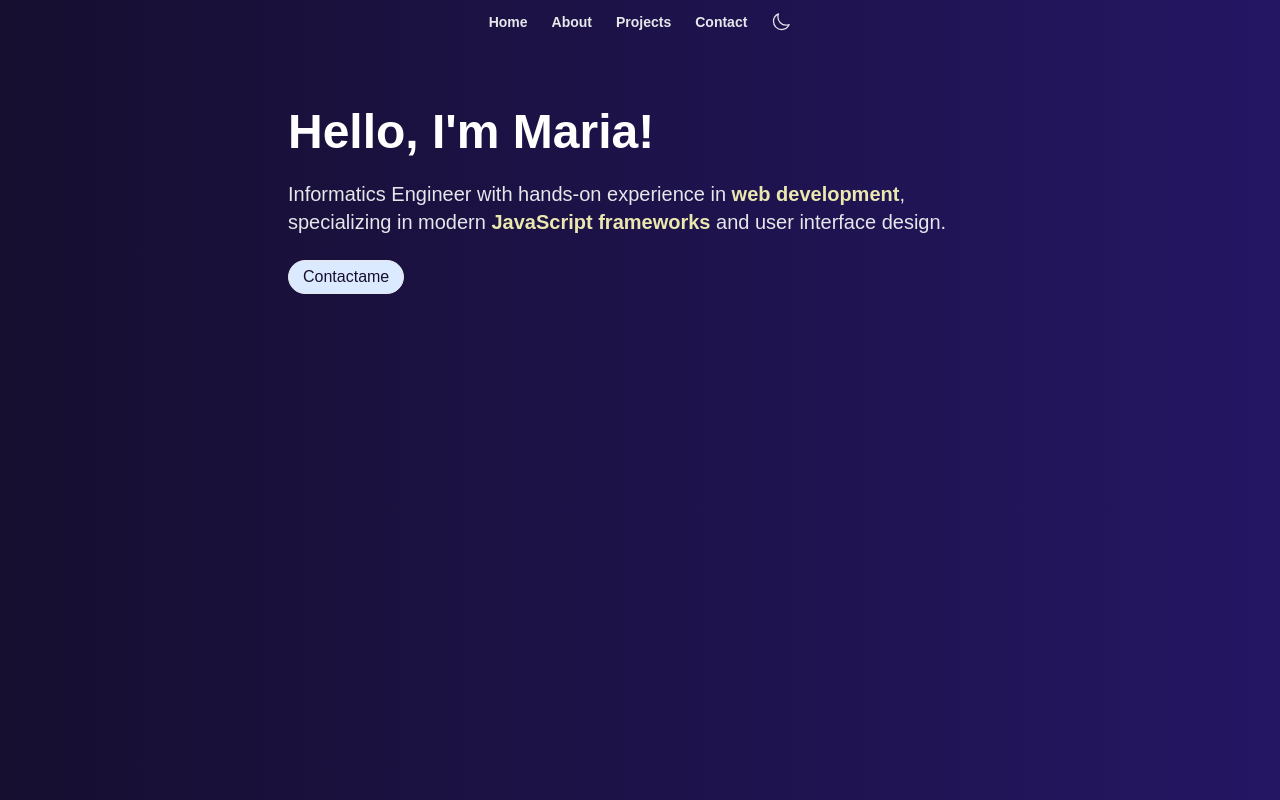
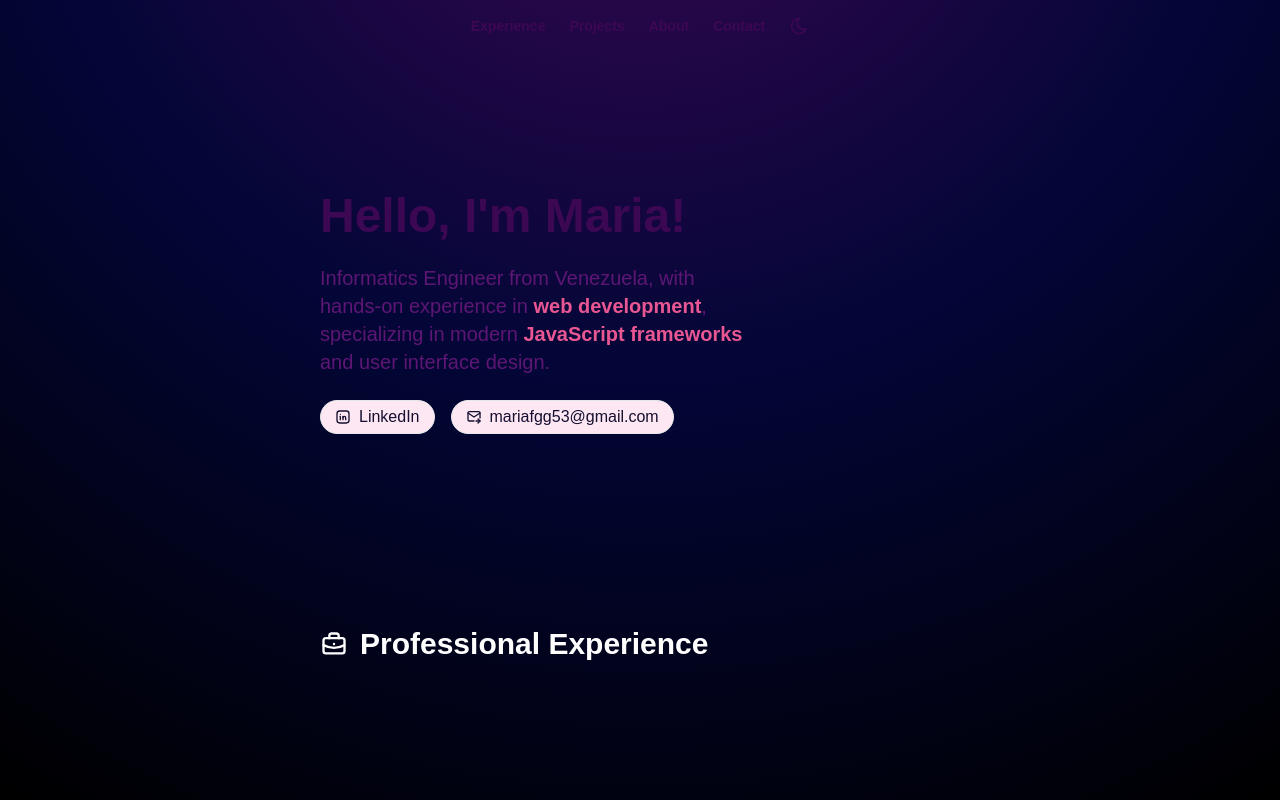
Before and after one commit to mafernandag/portfolio, a React (Create React App) app: page / in a window 1280 px wide. Built offline with nearby package versions, Linux system fonts and the light colour scheme.

Commit message:
Fixed background, palette and started implementing dark/light mode

```diff
--- a/public/index.html
+++ b/public/index.html
@@ -24,7 +24,9 @@
       work correctly both with client-side routing and a non-root public URL.
       Learn how to configure a non-root public URL by running `npm run build`.
     -->
-    <title>React App</title>
+    <title>
+      Maria Guerra's Portfolio - Informatics Engineer and Web Developer
+    </title>
   </head>
   <body>
     <noscript>You need to enable JavaScript to run this app.</noscript>
--- a/src/App.css
+++ b/src/App.css
@@ -7,5 +7,30 @@ body {
 }
 
 b {
-  @apply text-accent;
+  @apply dark:text-primary text-secondary;
 }
+
+.bg-settings {
+  height: 100vh;
+  display: flex;
+  flex-direction: column;
+  overflow: auto;
+}
+
+.bg-dark-gradient {
+  background: radial-gradient(
+    circle at 50% -30%,
+    theme('colors.dark-purple.100'),
+    theme('colors.dark-blue.50'),
+    theme('colors.black')
+  );
+}
+
+.bg-light-gradient {
+  background: white;
+  background: radial-gradient(
+    ellipse 80% 80% at 50% -20%,
+    rgba(120, 119, 198, 0.3),
+    rgba(255, 255, 255, 0)
+  );
+}
--- a/src/App.jsx
+++ b/src/App.jsx
@@ -5,23 +5,98 @@ import '@fontsource-variable/onest'
 
 export default function App() {
   return (
-    <div className="bg-gradient-to-r from-black-100 to-primary h-screen flex flex-col">
+    <div className="bg-settings bg-dark-gradient xl:px-80 lg:px-60 md:px-40 px-10">
       <Header />
-      <div className="xl:px-72 lg:px-60 md:px-40 px-10 pt-16 flex flex-col gap-y-6">
-        <h1 className="text-5xl font-bold text-white-50">Hello, I'm Maria!</h1>
-        <p className="text-xl font-medium text-white-100">
-          Informatics Engineer with hands-on experience in{' '}
-          <b>web development</b>, specializing in modern{' '}
-          <b>JavaScript frameworks </b>
-          and user interface design.
-        </p>
-        <Badge>Contactame</Badge>
-        {/*  <p className="text-xl font-medium mt-4 text-white-100">
+      <div className="flex flex-col gap-y-48">
+        <div className="pt-36 flex flex-col gap-y-6">
+          <h1 className="text-5xl font-bold text-dark-purple-100 dark:text-white-50">
+            Hello, I'm Maria!
+          </h1>
+          <p className="text-xl font-medium text-dark-purple-50 dark:text-white-100 w-2/3">
+            Informatics Engineer from Venezuela, with hands-on experience in{' '}
+            <b>web development</b>, specializing in modern{' '}
+            <b>JavaScript frameworks </b>
+            and user interface design.
+          </p>
+          <div className="flex flex-row gap-x-4">
+            <Badge
+              href={'https://www.linkedin.com/in/maferguerrag/?locale=en_US'}
+            >
+              <svg
+                xmlns="http://www.w3.org/2000/svg"
+                width="24"
+                height="24"
+                viewBox="0 0 24 24"
+                fill="none"
+                stroke="currentColor"
+                stroke-width="2"
+                stroke-linecap="round"
+                stroke-linejoin="round"
+                class="size-4 mb-0.25"
+              >
+                <path stroke="none" d="M0 0h24v24H0z" fill="none" />
+                <path d="M8 11v5" />
+                <path d="M8 8v.01" />
+                <path d="M12 16v-5" />
+                <path d="M16 16v-3a2 2 0 1 0 -4 0" />
+                <path d="M3 7a4 4 0 0 1 4 -4h10a4 4 0 0 1 4 4v10a4 4 0 0 1 -4 4h-10a4 4 0 0 1 -4 -4z" />
+              </svg>
+              LinkedIn
+            </Badge>
+            <Badge href={'mailto:mariafgg53@gmail.com'}>
+              <svg
+                xmlns="http://www.w3.org/2000/svg"
+                width="24"
+                height="24"
+                viewBox="0 0 24 24"
+                fill="none"
+                stroke="currentColor"
+                stroke-width="2"
+                stroke-linecap="round"
+                stroke-linejoin="round"
+                class="size-4"
+              >
+                <path stroke="none" d="M0 0h24v24H0z" fill="none" />
+                <path d="M12 18h-7a2 2 0 0 1 -2 -2v-10a2 2 0 0 1 2 -2h14a2 2 0 0 1 2 2v7.5" />
+                <path d="M3 6l9 6l9 -6" />
+                <path d="M15 18h6" />
+                <path d="M18 15l3 3l-3 3" />
+              </svg>
+              mariafgg53@gmail.com
+            </Badge>
+          </div>
+          {/*  <p className="text-xl font-medium mt-4 text-white-100">
           Passionate about creating intuitive user experiences and maintaining
           high code quality. Proven track record in both remote and hybrid work
           environments, collaborating effectively with international teams while
           managing multiple projects.
         </p> */}
+        </div>
+        <div>
+          <div className="flex flex-row gap-x-3 items-center mb-4">
+            <svg
+              xmlns="http://www.w3.org/2000/svg"
+              width="24"
+              height="24"
+              viewBox="0 0 24 24"
+              fill="none"
+              stroke="currentColor"
+              stroke-width="2"
+              stroke-linecap="round"
+              stroke-linejoin="round"
+              class="size-7 text-white-50"
+            >
+              <path stroke="none" d="M0 0h24v24H0z" fill="none" />
+              <path d="M3 7m0 2a2 2 0 0 1 2 -2h14a2 2 0 0 1 2 2v9a2 2 0 0 1 -2 2h-14a2 2 0 0 1 -2 -2z" />
+              <path d="M8 7v-2a2 2 0 0 1 2 -2h4a2 2 0 0 1 2 2v2" />
+              <path d="M12 12l0 .01" />
+              <path d="M3 13a20 20 0 0 0 18 0" />
+            </svg>
+            <h2 className="text-3xl font-bold text-white-50 ">
+              Professional Experience
+            </h2>
+          </div>
+        </div>
       </div>
     </div>
   )
--- a/src/components/Badge.jsx
+++ b/src/components/Badge.jsx
@@ -1,10 +1,14 @@
 import React from 'react'
 
-const Badge = ({ children }) => {
+const Badge = ({ children, href }) => {
   return (
-    <span class="bg-blue-100 text-black-100 w-min font-medium px-3.5 py-1 rounded-full dark:border-white-100 border dark:bg-black-50 dark:text-white-100">
+    <a
+      href={href}
+      target="__blank"
+      class="bg-pink-100 flex flex-row gap-x-2 items-center text-dark-blue-100 w-min px-3.5 py-1 rounded-full hover:scale-110 hover:bg-primary/20 transition dark:border-white-100 border dark:bg-dark-blue-50 dark:text-white-100"
+    >
       {children}
-    </span>
+    </a>
   )
 }
 
--- a/src/components/Header.jsx
+++ b/src/components/Header.jsx
@@ -2,26 +2,35 @@ import React from 'react'
 
 const Header = () => {
   return (
-    <header className="flex justify-center items-center py-3">
-      <nav className="flex flex-row gap-x-6 text-sm font-semibold text-white-100">
-        <a href="/">Home</a>
-        <a href="/about">About</a>
-        <a href="/projects">Projects</a>
-        <a href="/contact">Contact</a>
-        <a href="/">
+    <header className="flex justify-center items-center py-3 mt-1">
+      <nav className="flex flex-row gap-x-6 text-sm font-semibold text-dark-purple-100 dark:text-white-100 items-center">
+        <a href="/about" className="hover:text-accent transition">
+          Experience
+        </a>
+        <a href="/projects" className="hover:text-accent transition">
+          Projects
+        </a>
+        <a href="/" className="hover:text-accent transition">
+          About
+        </a>
+        <a href="/contact" className="hover:text-accent transition">
+          Contact
+        </a>
+        <a href="/" className="hover:text-accent transition">
           <svg
             xmlns="http://www.w3.org/2000/svg"
+            width="24"
+            height="24"
+            viewBox="0 0 24 24"
             fill="none"
-            viewBox="0 0 24 24"
-            stroke-width="1.5"
             stroke="currentColor"
+            stroke-width="2"
+            stroke-linecap="round"
+            stroke-linejoin="round"
             class="size-5"
           >
-            <path
-              stroke-linecap="round"
-              stroke-linejoin="round"
-              d="M21.752 15.002A9.72 9.72 0 0 1 18 15.75c-5.385 0-9.75-4.365-9.75-9.75 0-1.33.266-2.597.748-3.752A9.753 9.753 0 0 0 3 11.25C3 16.635 7.365 21 12.75 21a9.753 9.753 0 0 0 9.002-5.998Z"
-            />
+            <path stroke="none" d="M0 0h24v24H0z" fill="none" />
+            <path d="M12 3c.132 0 .263 0 .393 0a7.5 7.5 0 0 0 7.92 12.446a9 9 0 1 1 -8.313 -12.454z" />
           </svg>
         </a>
         {/* <svg
--- /dev/null
+++ b/src/components/Timeline.jsx
@@ -0,0 +1,18 @@
+import React from 'react'
+
+export const Timeline = ({ date, title, description }) => {
+  return (
+    <li class="mb-10 ms-4">
+      <div class="absolute w-3 h-3 bg-gray-200 rounded-full mt-1.5 -start-1.5 border border-white dark:border-gray-900 dark:bg-gray-700"></div>
+      <time class="mb-1 text-sm font-normal leading-none text-gray-400 dark:text-gray-500">
+        {date}
+      </time>
+      <h3 class="text-lg font-semibold text-gray-900 dark:text-white">
+        {title}
+      </h3>
+      <p class="mb-4 text-base font-normal text-gray-500 dark:text-gray-400">
+        {description}
+      </p>
+    </li>
+  )
+}
--- a/tailwind.config.js
+++ b/tailwind.config.js
@@ -4,18 +4,20 @@ module.exports = {
   theme: {
     extend: {
       colors: {
-        primary: '#241663',
-        secondary: '#A72693',
-        black: { 50: '#26355D', 100: '#160F30' },
-        accent: '#EAE7AF',
-        white: { 50: '#fff', 100: '#e5e7eb' }
+        white: { 50: '#fff', 100: '#e5e7eb' },
+        primary: '#E4B1F0',
+        secondary: '#E95793',
+        accent: '#F4E4B1',
+        'dark-purple': { 50: '#5E1675', 100: '#3C0753' },
+        'dark-blue': { 50: '#030637', 100: '#160F30' }
       },
       textColor: {
         white: { 50: '#fff', 100: '#e5e7eb' },
-        primary: '#241663',
-        secondary: '#A72693',
-        black: { 50: '#26355D', 100: '#160F30' },
-        accent: '#EAE7AF'
+        primary: '#E4B1F0',
+        secondary: '#E95793',
+        accent: '#F4E4B1',
+        'dark-blue': { 50: '#030637', 100: '#160F30' },
+        'dark-purple': { 50: '#5E1675', 100: '#3C0753' }
       }
     }
   },
```
